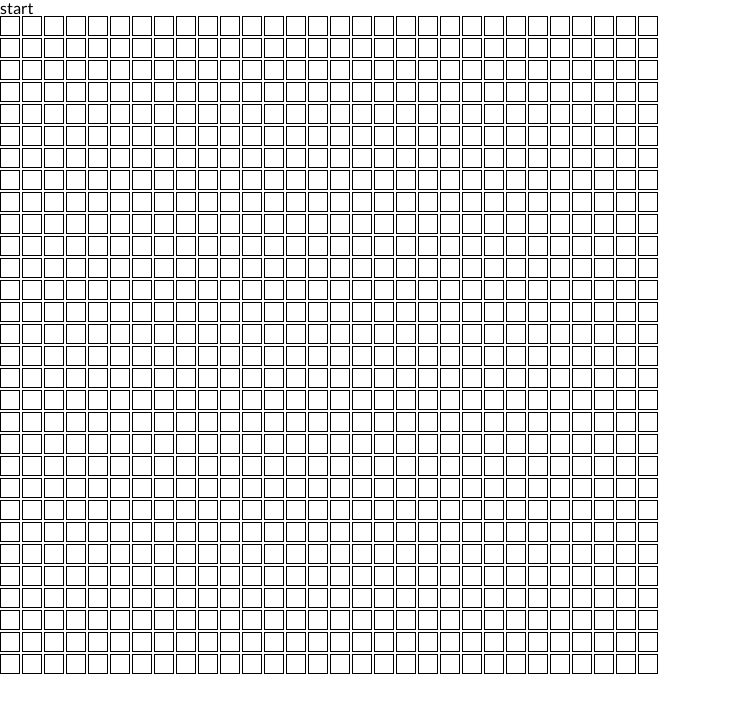
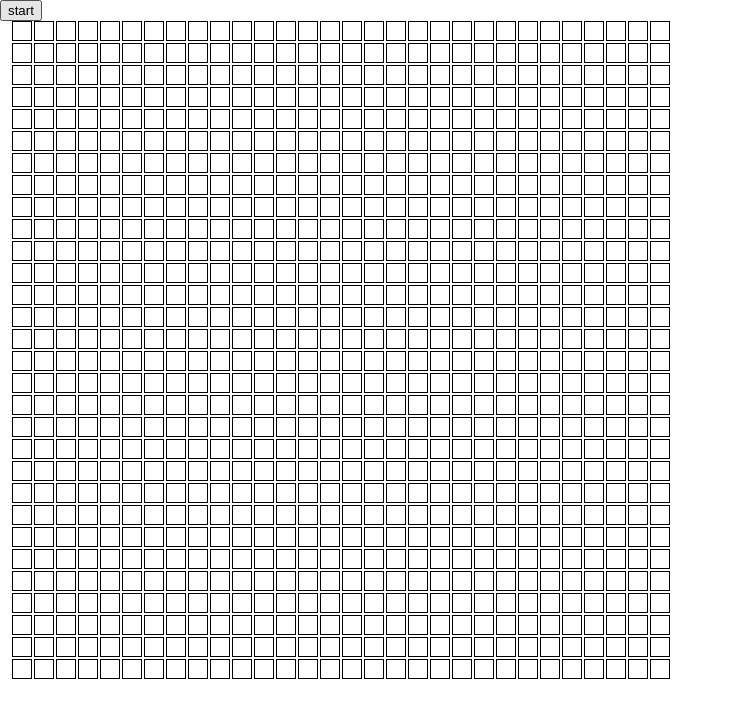
Before and after one commit to rodrigogama/conways-game-of-life, a React (Create React App) app: page / in a window 1280 px wide. Shown: the top 718 px of the page, without its empty margins (0-733 px from the left). Built offline with nearby package versions, Linux system fonts and the light colour scheme.

Commit message:
fix: button global styles

```diff
--- a/src/components/Grid/styles.js
+++ b/src/components/Grid/styles.js
@@ -4,6 +4,7 @@ export const GridContainer = styled.div`
   display: grid;
   grid-gap: 2px;
   grid-template-columns: ${({ numColumns }) => (`repeat(${numColumns}, 20px)`)};
+  padding: 0 12px 12px;
 `;
 
 export const GridCell = styled.div`
--- a/src/styles/global.js
+++ b/src/styles/global.js
@@ -65,20 +65,6 @@ const GlobalStyle = createGlobalStyle`
     text-decoration: none;
     color: inherit;
   }
-  button {
-    border: none;
-    margin: 0;
-    padding: 0;
-    width: auto;
-    overflow: visible;
-    background: transparent;
-    color: inherit;
-    font: inherit;
-    text-align: inherit;
-    outline: none;
-    line-height: inherit;
-    -webkit-appearance: none;
-  }
   /* Fix antialiasing */
   *, *:before, *:after {
     -webkit-font-smoothing: antialiased;
```
